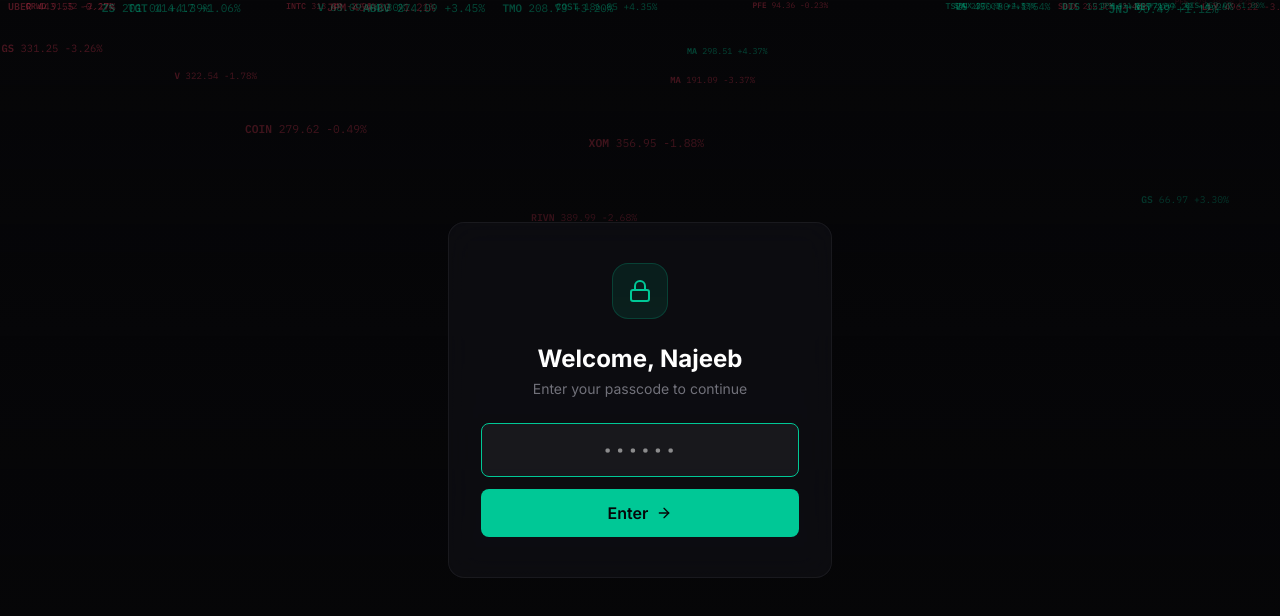
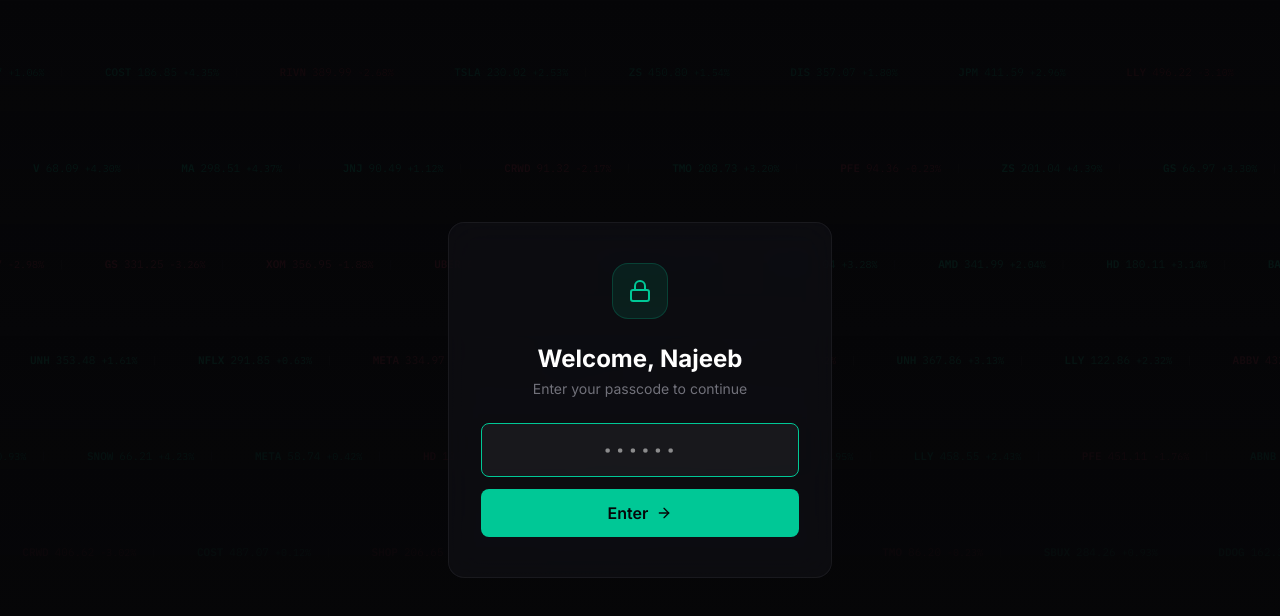
Before and after one commit to ramseyfarah2-dotcom/najeeb-options, a Next.js app: page / in a window 1280 px wide. Shown: the top 616 px of the page. Built offline with nearby package versions, Linux system fonts and the light colour scheme.

Commit message:
Ticker tape Wall Street style horizontal scroll on lock screen

```diff
--- a/app/globals.css
+++ b/app/globals.css
@@ -217,10 +217,12 @@ input[type="range"]::-moz-range-thumb {
 .flash-green { animation: flashGreen 0.8s ease-out; }
 .flash-red { animation: flashRed 0.8s ease-out; }
 
-/* ─── Ticker Rain (login screen) ───────────────────────────────── */
-@keyframes tickerFall {
-  0% { transform: translateY(-20px); opacity: 0; }
-  5% { opacity: 1; }
-  90% { opacity: 1; }
-  100% { transform: translateY(calc(100vh + 20px)); opacity: 0; }
+/* ─── Ticker Tape (login screen) ───────────────────────────────── */
+@keyframes tickerScrollLeft {
+  0% { transform: translateX(0); }
+  100% { transform: translateX(-50%); }
 }
+@keyframes tickerScrollRight {
+  0% { transform: translateX(-50%); }
+  100% { transform: translateX(0); }
+}
--- a/components/PasswordGate.tsx
+++ b/components/PasswordGate.tsx
@@ -30,51 +30,60 @@ function generateTicker() {
   return { ticker, price, changeStr, isUp }
 }
 
-interface RainDrop {
+interface TickerRow {
   id: number
-  ticker: string
-  price: string
-  changeStr: string
-  isUp: boolean
-  left: number    // % from left
-  delay: number   // animation delay in seconds
-  duration: number // animation duration in seconds
-  size: number    // font size multiplier
+  items: { ticker: string; price: string; changeStr: string; isUp: boolean }[]
+  top: number       // % from top
+  duration: number  // scroll duration
+  reverse: boolean  // scroll direction
+  opacity: number
 }
 
-function TickerRain() {
-  const drops = useMemo(() => {
-    const d: RainDrop[] = []
-    for (let i = 0; i < 30; i++) {
-      const t = generateTicker()
-      d.push({
+function TickerTape() {
+  const rows = useMemo(() => {
+    const r: TickerRow[] = []
+    const rowCount = 8
+    for (let i = 0; i < rowCount; i++) {
+      const items = []
+      for (let j = 0; j < 12; j++) items.push(generateTicker())
+      // Rows closer to center are more visible
+      const distFromCenter = Math.abs(i - (rowCount - 1) / 2) / ((rowCount - 1) / 2)
+      const opacity = 0.15 + (1 - distFromCenter) * 0.2
+      r.push({
         id: i,
-        ...t,
-        left: Math.random() * 95,
-        delay: Math.random() * 20,
-        duration: 15 + Math.random() * 20,
-        size: 0.6 + Math.random() * 0.4,
+        items,
+        top: 8 + (i * 84) / (rowCount - 1),
+        duration: 40 + Math.random() * 30,
+        reverse: i % 2 === 1,
+        opacity,
       })
     }
-    return d
+    return r
   }, [])
 
   return (
     <div className="absolute inset-0 overflow-hidden pointer-events-none">
-      {drops.map(drop => (
+      {rows.map(row => (
         <div
-          key={drop.id}
-          className="absolute whitespace-nowrap font-mono"
+          key={row.id}
+          className="absolute whitespace-nowrap font-mono flex gap-8"
           style={{
-            left: `${drop.left}%`,
-            fontSize: `${drop.size * 12}px`,
-            color: drop.isUp ? 'rgba(0, 200, 150, 0.35)' : 'rgba(244, 63, 94, 0.30)',
-            animation: `tickerFall ${drop.duration}s linear ${drop.delay}s infinite`,
+            top: `${row.top}%`,
+            opacity: row.opacity,
+            animation: `${row.reverse ? 'tickerScrollRight' : 'tickerScrollLeft'} ${row.duration}s linear infinite`,
           }}
         >
-          <span className="font-semibold">{drop.ticker}</span>{' '}
-          <span>{drop.price}</span>{' '}
-          <span>{drop.changeStr}</span>
+          {/* Duplicate items for seamless loop */}
+          {[...row.items, ...row.items].map((item, j) => (
+            <span key={j} className="inline-flex items-center gap-1.5 text-[11px]"
+              style={{ color: item.isUp ? 'rgba(0, 200, 150, 0.5)' : 'rgba(244, 63, 94, 0.4)' }}
+            >
+              <span className="font-semibold">{item.ticker}</span>
+              <span>{item.price}</span>
+              <span className="text-[10px]">{item.changeStr}</span>
+              <span className="mx-2 text-white/10">|</span>
+            </span>
+          ))}
         </div>
       ))}
     </div>
@@ -111,8 +120,8 @@ export default function PasswordGate({ children }: PasswordGateProps) {
 
   return (
     <div className="min-h-screen flex items-center justify-center bg-[#060608] px-4 relative overflow-hidden">
-      {/* Ticker rain background */}
-      <TickerRain />
+      {/* Ticker tape background */}
+      <TickerTape />
 
       {/* Gradient overlay for depth */}
       <div className="absolute inset-0 bg-gradient-to-b from-transparent via-[#060608]/60 to-[#060608]" />
```
